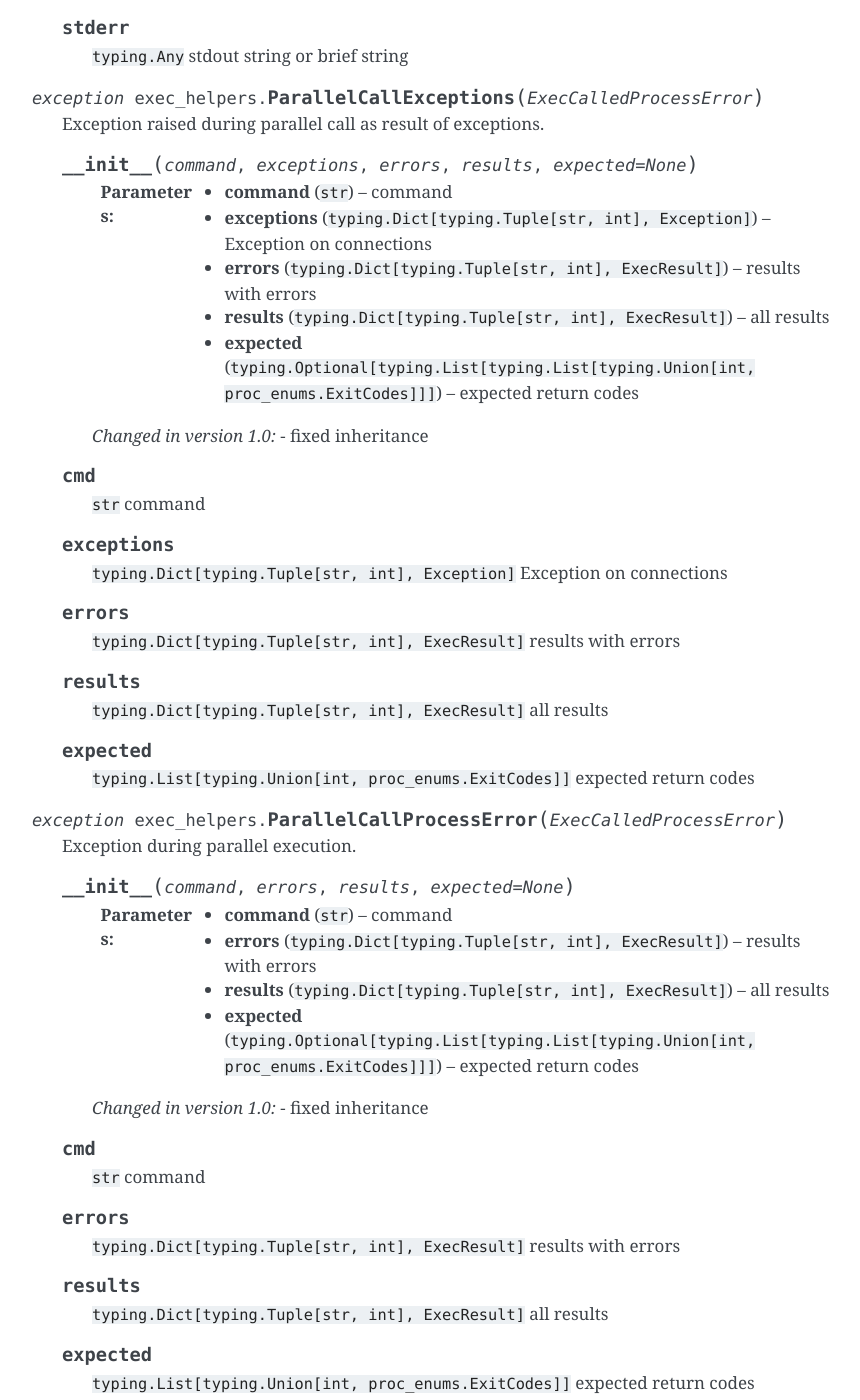
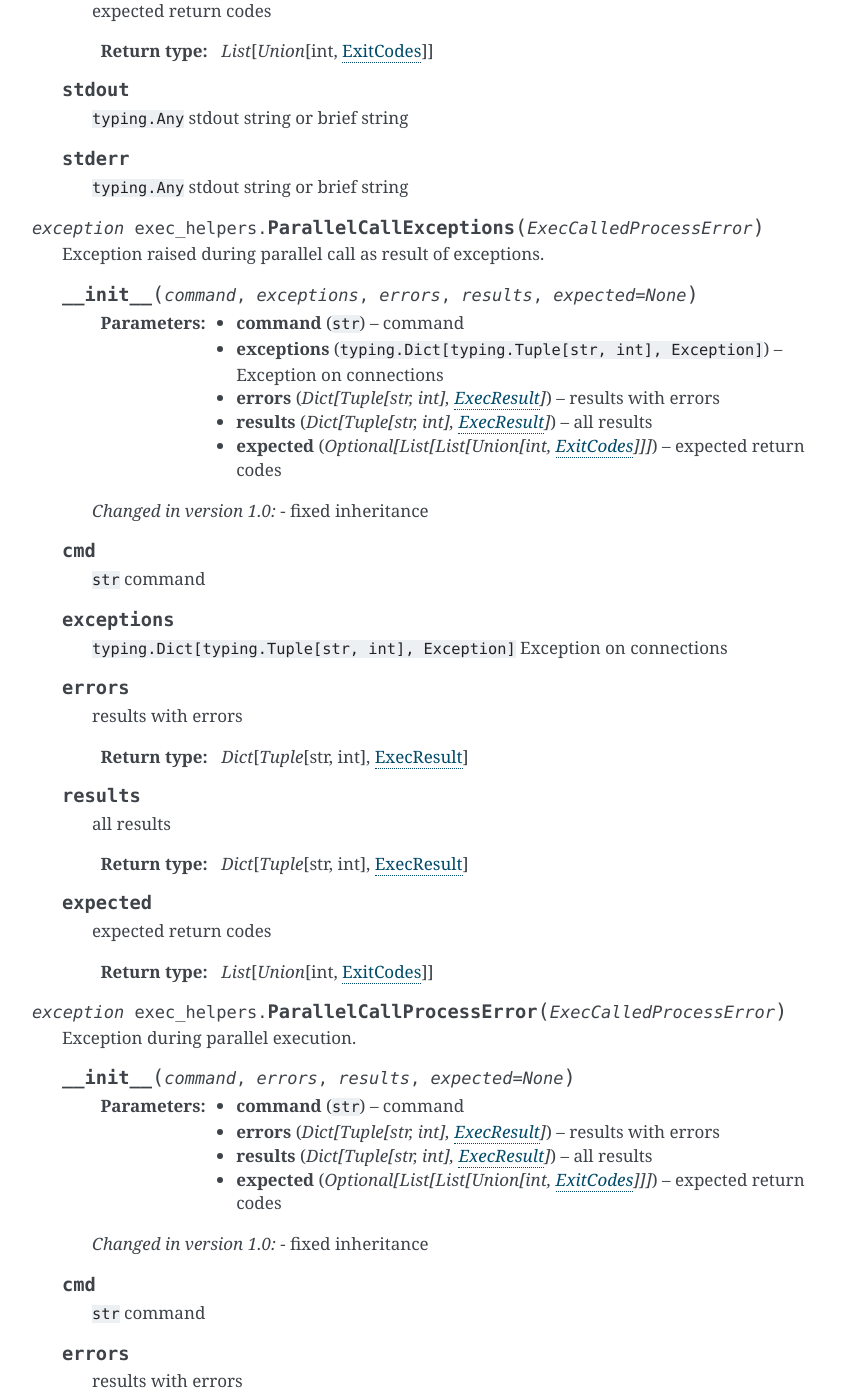
Before and after one commit to python-useful-helpers/exec-helpers, a Sphinx documentation site: the page built from doc/source/exceptions.rst, in a window 1280 px wide and 1400 px high, scrolled down 805 px. Shown: the whole window, without its empty margins (218-1078 px from the left). Built offline with Sphinx 7.4.7, drawn with Linux system fonts in a browser that asks for light colours; some of the changed text lies outside the part shown.

Commit message:
CalledProcessError should store execution result
* Do not count coverage on compatibility helpers

```diff
--- a/doc/source/SSHClient.rst
+++ b/doc/source/SSHClient.rst
@@ -182,7 +182,7 @@ API: SSHClient and SSHAuth.
         Execute command on multiple remotes in async mode.
 
         :param remotes: Connections to execute on
-        :type remotes: ``typing.Iterable[SSHClientBase]``
+        :type remotes: typing.Iterable[SSHClient]
         :param command: Command for execution
         :type command: ``str``
         :param timeout: Timeout for command execution.
--- a/doc/source/exceptions.rst
+++ b/doc/source/exceptions.rst
@@ -22,18 +22,20 @@ API: exceptions
 
     Exception for error on process calls.
 
-    .. py:method:: __init__(command, returncode, expected=None, stdout=None, stderr=None)
+    .. versionchanged:: 1.1.1 - provide full result
 
-        :param command: command
-        :type command: str
+    .. py:method:: __init__(result, expected=None)
+
+        :param result: execution result
+        :type result: ExecResult
         :param returncode: return code
-        :type returncode: typing.Union[int, proc_enums.ExitCodes]
-        :param expected: expected return codes
-        :type expected: typing.Optional[typing.List[typing.Union[int, proc_enums.ExitCodes]]]
-        :param stdout: stdout string or brief string
-        :type stdout: typing.Any
-        :param stderr: stderr string or brief string
-        :type stderr: typing.Any
+        :type returncode: typing.Union[int, ExitCodes]
+
+    .. py:attribute:: result
+
+        Execution result
+
+        :rtype: ExecResult
 
     .. py:attribute:: cmd
 
@@ -42,13 +44,15 @@ API: exceptions
 
     .. py:attribute:: returncode
 
-        ``typing.Union[int, proc_enums.ExitCodes]``
         return code
+
+        :rtype: typing.Union[int, ExitCodes]
 
     .. py:attribute:: expected
 
-        ``typing.List[typing.Union[int, proc_enums.ExitCodes]]``
         expected return codes
+
+        :rtype: typing.List[typing.Union[int, ExitCodes]]
 
     .. py:attribute:: stdout
 
@@ -71,11 +75,11 @@ API: exceptions
         :param exceptions: Exception on connections
         :type exceptions: ``typing.Dict[typing.Tuple[str, int], Exception]``
         :param errors: results with errors
-        :type errors: ``typing.Dict[typing.Tuple[str, int], ExecResult]``
+        :type errors: typing.Dict[typing.Tuple[str, int], ExecResult]
         :param results: all results
-        :type results: ``typing.Dict[typing.Tuple[str, int], ExecResult]``
+        :type results: typing.Dict[typing.Tuple[str, int], ExecResult]
         :param expected: expected return codes
-        :type expected: ``typing.Optional[typing.List[typing.List[typing.Union[int, proc_enums.ExitCodes]]]``
+        :type expected: typing.Optional[typing.List[typing.List[typing.Union[int, ExitCodes]]]
 
         .. versionchanged:: 1.0 - fixed inheritance
 
@@ -91,18 +95,21 @@ API: exceptions
 
     .. py:attribute:: errors
 
-        ``typing.Dict[typing.Tuple[str, int], ExecResult]``
         results with errors
+
+        :rtype: typing.Dict[typing.Tuple[str, int], ExecResult]
 
     .. py:attribute:: results
 
-        ``typing.Dict[typing.Tuple[str, int], ExecResult]``
         all results
+
+        :rtype: typing.Dict[typing.Tuple[str, int], ExecResult]
 
     .. py:attribute:: expected
 
-        ``typing.List[typing.Union[int, proc_enums.ExitCodes]]``
         expected return codes
+
+        :rtype: typing.List[typing.Union[int, ExitCodes]]
 
 .. py:exception:: ParallelCallProcessError(ExecCalledProcessError)
 
@@ -113,11 +120,11 @@ API: exceptions
         :param command: command
         :type command: ``str``
         :param errors: results with errors
-        :type errors: ``typing.Dict[typing.Tuple[str, int], ExecResult]``
+        :type errors: typing.Dict[typing.Tuple[str, int], ExecResult]
         :param results: all results
-        :type results: ``typing.Dict[typing.Tuple[str, int], ExecResult]``
+        :type results: typing.Dict[typing.Tuple[str, int], ExecResult]
         :param expected: expected return codes
-        :type expected: ``typing.Optional[typing.List[typing.List[typing.Union[int, proc_enums.ExitCodes]]]``
+        :type expected: typing.Optional[typing.List[typing.List[typing.Union[int, ExitCodes]]]
 
         .. versionchanged:: 1.0 - fixed inheritance
 
@@ -128,15 +135,18 @@ API: exceptions
 
     .. py:attribute:: errors
 
-        ``typing.Dict[typing.Tuple[str, int], ExecResult]``
         results with errors
+
+        :rtype: typing.Dict[typing.Tuple[str, int], ExecResult]
 
     .. py:attribute:: results
 
-        ``typing.Dict[typing.Tuple[str, int], ExecResult]``
         all results
+
+        :rtype: typing.Dict[typing.Tuple[str, int], ExecResult]
 
     .. py:attribute:: expected
 
-        ``typing.List[typing.Union[int, proc_enums.ExitCodes]]``
         expected return codes
+
+        :rtype: typing.List[typing.Union[int, ExitCodes]]
```
Also changed, not shown: 5 other files.
